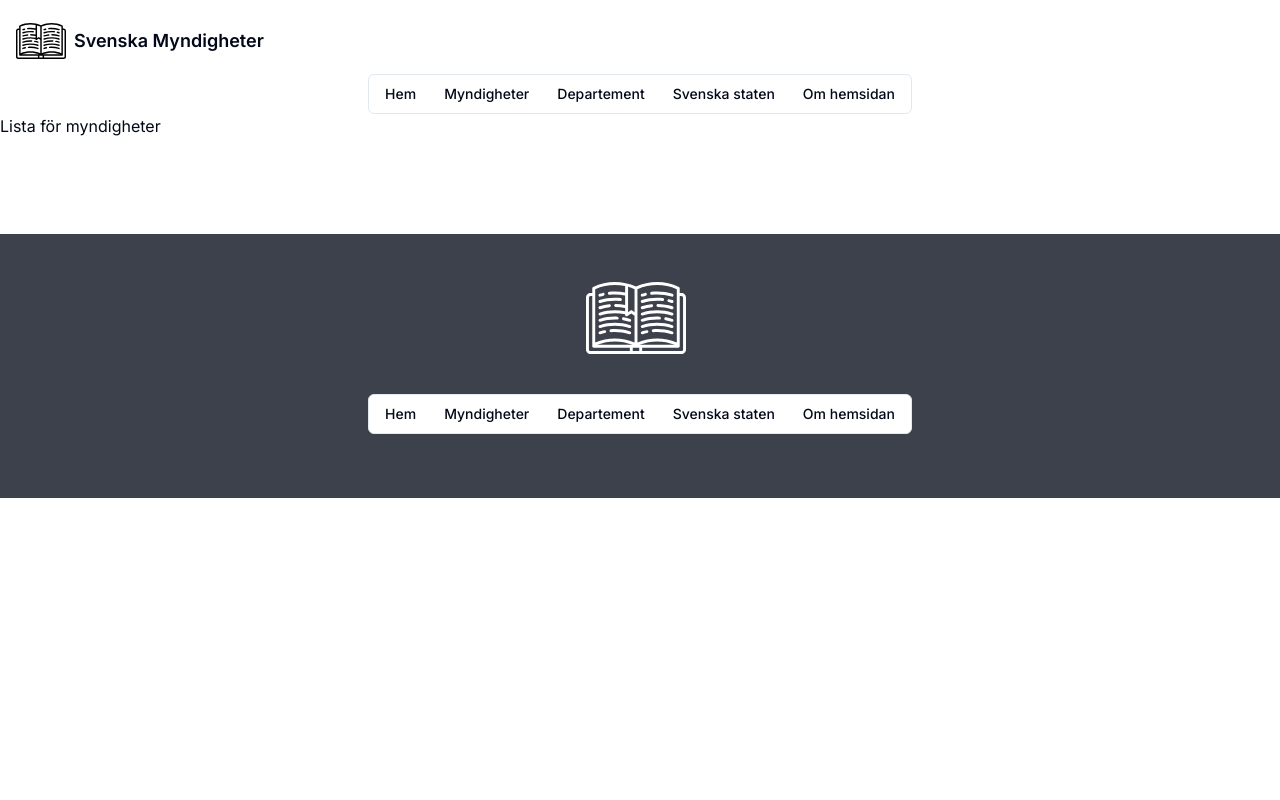
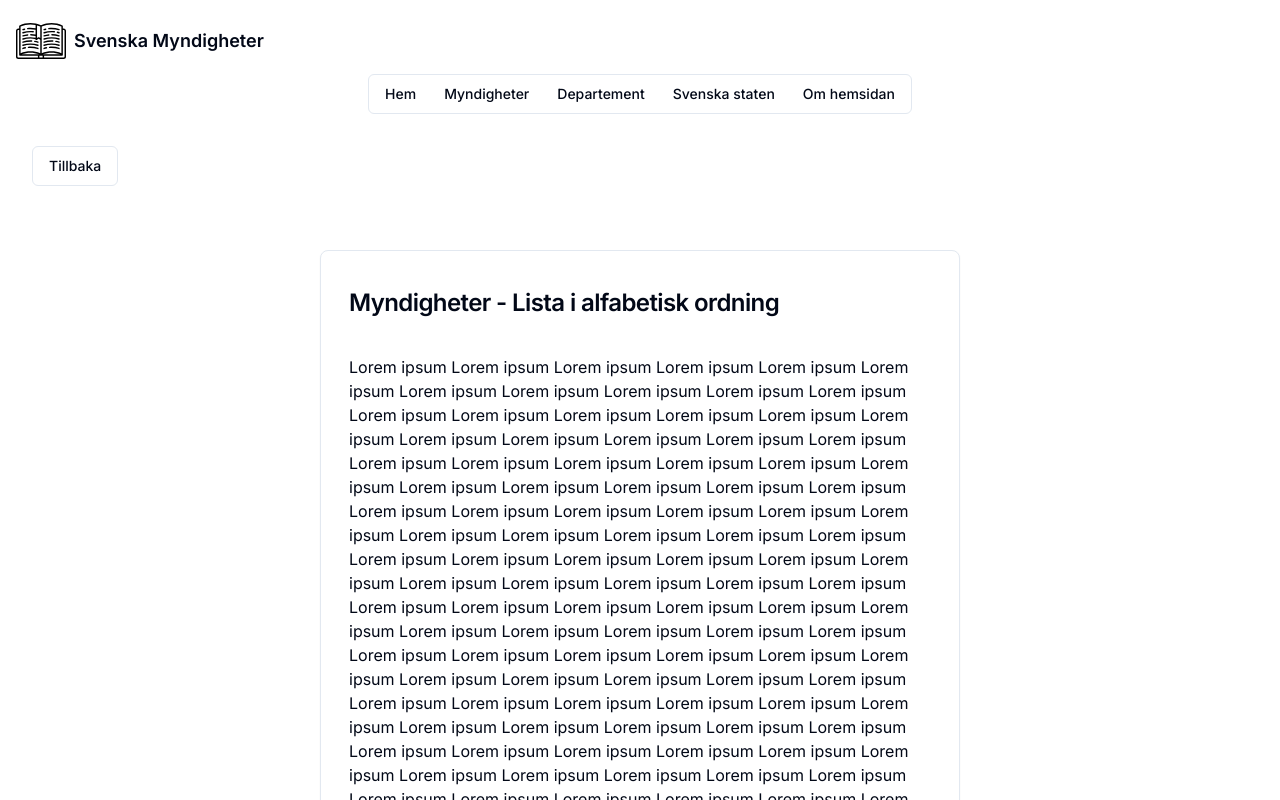
Before and after one commit to hamreliusfilip/Swedish_Authority_Website, a Next.js app in the folder my-app/: page /myndighet/listaMyndighet in a window 1280 px wide. Shown: the top 800 px of the page. Built offline with nearby package versions, Linux system fonts and the light colour scheme.

Commit message:
Myndigheter list page

```diff
--- a/my-app/app/myndighet/listaMyndighet/page.tsx
+++ b/my-app/app/myndighet/listaMyndighet/page.tsx
@@ -2,13 +2,14 @@ import React from 'react'
 import CompleteMenu from '../../../components/completeMenu';
 import Logo from '../../../components/logo';
 import Footer from '../../../components/footer';
+import MynList from '../../../components/MyndighetList';
 
 export default function Page() {
     return (
         <div>
             <Logo />
             <CompleteMenu />
-            <h1>Lista för myndigheter</h1>
+            <MynList />
             <Footer />
         </div>
     );
--- /dev/null
+++ b/my-app/components/MyndighetList.tsx
@@ -0,0 +1,44 @@
+import React from 'react';
+import Link from 'next/link';
+
+import {
+    Card,
+    CardContent,
+    CardTitle,
+} from "@/components/ui/card"
+
+import { Button } from "@/components/ui/button"
+
+export default function MynList() {
+    return (
+        <div>
+            <Link href="/myndighet">
+                <Button variant="outline" className='m-8'>Tillbaka</Button>
+            </Link>
+
+            <Card className="m-8 h-5/6 w-2/4 mx-auto">
+                <CardContent className="m-1 my-10">
+                    <CardTitle className="my-10">Myndigheter - Lista i alfabetisk ordning</CardTitle>
+                    <p>
+                    Lorem ipsum Lorem ipsum Lorem ipsum Lorem ipsum Lorem ipsum Lorem ipsum Lorem ipsum
+                    Lorem ipsum Lorem ipsum Lorem ipsum Lorem ipsum Lorem ipsum Lorem ipsum Lorem ipsum
+                    Lorem ipsum Lorem ipsum Lorem ipsum Lorem ipsum Lorem ipsum Lorem ipsum Lorem ipsum
+                    Lorem ipsum Lorem ipsum Lorem ipsum Lorem ipsum Lorem ipsum Lorem ipsum Lorem ipsum
+                    Lorem ipsum Lorem ipsum Lorem ipsum Lorem ipsum Lorem ipsum Lorem ipsum Lorem ipsum
+                    Lorem ipsum Lorem ipsum Lorem ipsum Lorem ipsum Lorem ipsum Lorem ipsum Lorem ipsum
+                    Lorem ipsum Lorem ipsum Lorem ipsum Lorem ipsum Lorem ipsum Lorem ipsum Lorem ipsum
+                    Lorem ipsum Lorem ipsum Lorem ipsum Lorem ipsum Lorem ipsum Lorem ipsum Lorem ipsum
+                    Lorem ipsum Lorem ipsum Lorem ipsum Lorem ipsum Lorem ipsum Lorem ipsum Lorem ipsum
+                    Lorem ipsum Lorem ipsum Lorem ipsum Lorem ipsum Lorem ipsum Lorem ipsum Lorem ipsum
+                    Lorem ipsum Lorem ipsum Lorem ipsum Lorem ipsum Lorem ipsum Lorem ipsum Lorem ipsum
+                    Lorem ipsum Lorem ipsum Lorem ipsum Lorem ipsum Lorem ipsum Lorem ipsum Lorem ipsum
+                    Lorem ipsum Lorem ipsum Lorem ipsum Lorem ipsum Lorem ipsum Lorem ipsum Lorem ipsum
+                    Lorem ipsum Lorem ipsum Lorem ipsum Lorem ipsum Lorem ipsum Lorem ipsum Lorem ipsum
+                    Lorem ipsum Lorem ipsum Lorem ipsum Lorem ipsum Lorem ipsum Lorem ipsum Lorem ipsum
+
+                    </p>
+                </CardContent>
+            </Card>
+        </div>
+    );
+}
--- a/my-app/package.json
+++ b/my-app/package.json
@@ -16,6 +16,8 @@
     "clsx": "^2.1.0",
     "date-fns": "^3.6.0",
     "lucide-react": "^0.364.0",
+    "mongoose": "^8.3.1",
+    "moongoose": "^0.0.5",
     "next": "14.1.4",
     "react": "^18",
     "react-day-picker": "^8.10.0",
```
Also changed, not shown: my-app/app/staten/page.tsx (+8 -8 lines), 1 other file (tests, documents, lock files or other folders).
